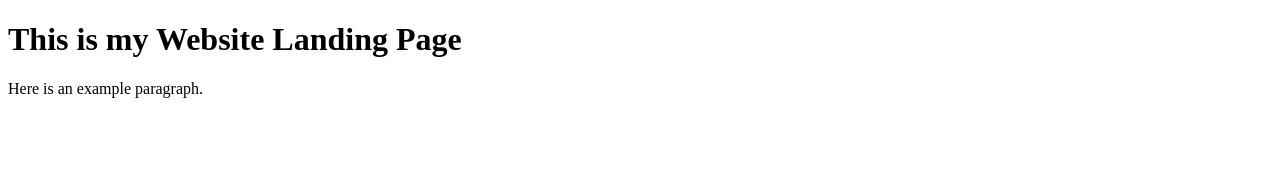
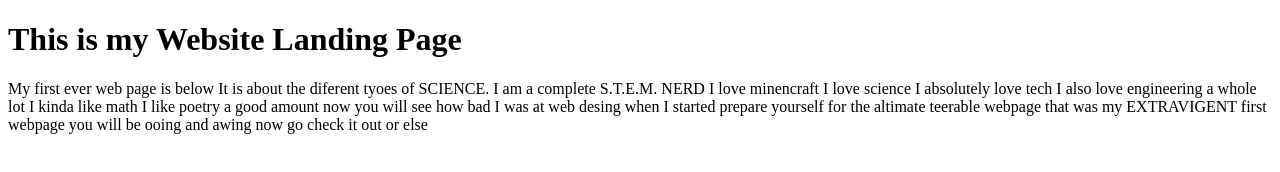
Before and after one commit to Capitan240/Capitan240.github.io, a plain HTML site: page index.html in a window 1280 px wide. Drawn offline with Linux system fonts and the light colour scheme.

Commit message:
Update index.html

```diff
--- a/index.html
+++ b/index.html
@@ -3,7 +3,20 @@
 <body>
 
 <h1>This is my Website Landing Page</h1>
-<p>Here is an example paragraph.</p>
+<p>My first ever web page is below
+ It is about the diferent tyoes of SCIENCE.
+ I am a complete S.T.E.M. NERD
+ I love minencraft
+ I love science
+ I absolutely love tech
+ I also love engineering a whole lot
+ I kinda like math
+ I like poetry a good amount
+ now you will see how bad I was at web desing when I started
+ prepare yourself for the altimate teerable webpage that was my
+ EXTRAVIGENT first webpage
+ you will be ooing and awing
+ now go check it out or else</p>
 
 </body>
 </html>
```
